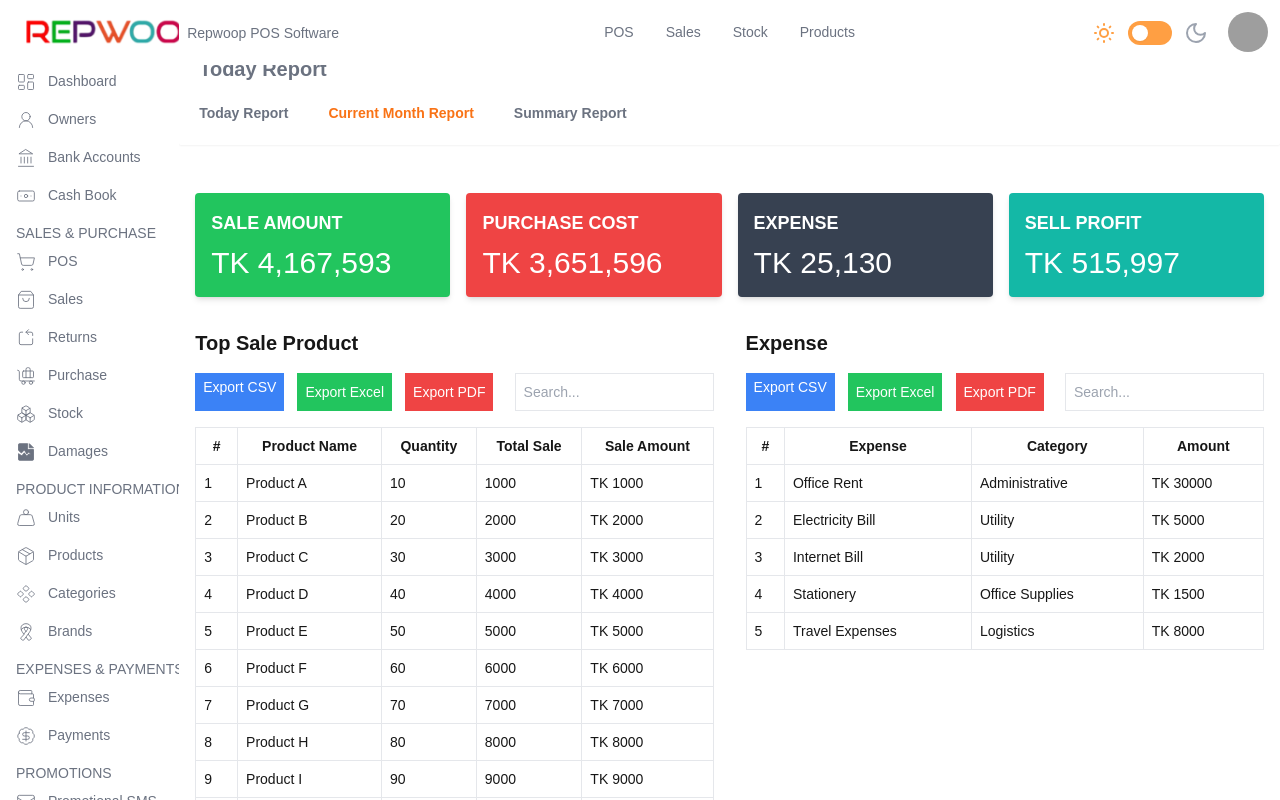
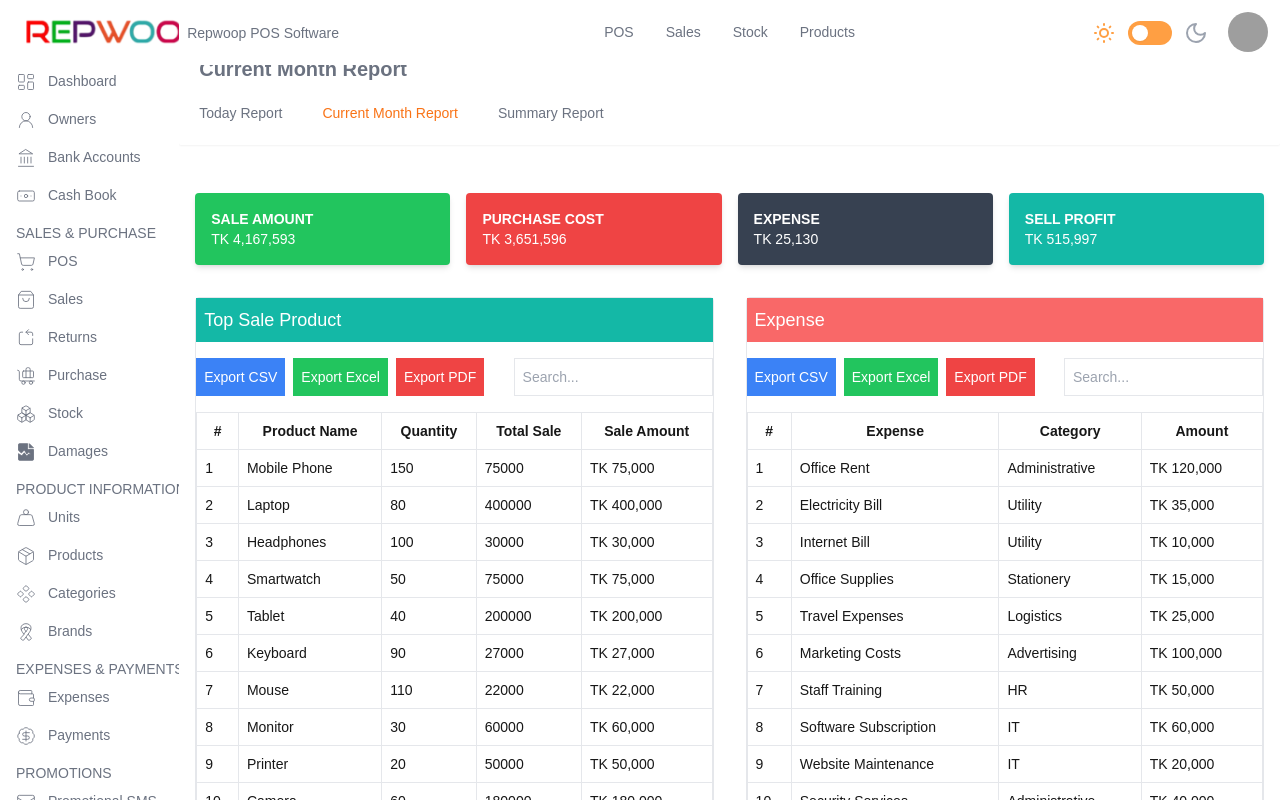
Before and after one commit to md-asif-iqbal/RepWoop-POS-system, a Next.js app: page /Current-Month-Report in a window 1280 px wide. Built offline with nearby package versions, Linux system fonts and the light colour scheme; grey boxes are pictures that could not be loaded.

Commit message:
Current Month Report  all functionality done pdf,csv,excel,pagination,filtering

```diff
--- a/app/Current-Month-Report/page.jsx
+++ b/app/Current-Month-Report/page.jsx
@@ -13,43 +13,57 @@ export default function CurrentMonthReport() {
     const spanClass = " block h-0.5 bg-gradient-to-r from-pink-500 to-orange-500 scale-x-0 group-hover:scale-x-100 transition-transform origin-left duration-700"
     const entriesPerPage = 10;
 
-    // Sample data for each table
+    // Sample data for each table with 10 entries
   const topSaleProducts = [
-      { id: 1, productName: 'Product A', quantity: 10, totalSale: 1000, saleAmount: 'TK 1000' },
-      { id: 2, productName: 'Product B', quantity: 20, totalSale: 2000, saleAmount: 'TK 2000' },
-      { id: 3, productName: 'Product C', quantity: 30, totalSale: 3000, saleAmount: 'TK 3000' },
-      { id: 4, productName: 'Product D', quantity: 40, totalSale: 4000, saleAmount: 'TK 4000' },
-      { id: 5, productName: 'Product E', quantity: 50, totalSale: 5000, saleAmount: 'TK 5000' },
-      { id: 6, productName: 'Product F', quantity: 60, totalSale: 6000, saleAmount: 'TK 6000' },
-      { id: 7, productName: 'Product G', quantity: 70, totalSale: 7000, saleAmount: 'TK 7000' },
-      { id: 8, productName: 'Product H', quantity: 80, totalSale: 8000, saleAmount: 'TK 8000' },
-      { id: 9, productName: 'Product I', quantity: 90, totalSale: 9000, saleAmount: 'TK 9000' },
-      { id: 10, productName: 'Product J', quantity: 100, totalSale: 10000, saleAmount: 'TK 10000' },
-      { id: 11, productName: 'Product K', quantity: 110, totalSale: 11000, saleAmount: 'TK 11000' },
+    { id: 1, productName: 'Mobile Phone', quantity: 150, totalSale: 75000, saleAmount: 'TK 75,000' },
+    { id: 2, productName: 'Laptop', quantity: 80, totalSale: 400000, saleAmount: 'TK 400,000' },
+    { id: 3, productName: 'Headphones', quantity: 100, totalSale: 30000, saleAmount: 'TK 30,000' },
+    { id: 4, productName: 'Smartwatch', quantity: 50, totalSale: 75000, saleAmount: 'TK 75,000' },
+    { id: 5, productName: 'Tablet', quantity: 40, totalSale: 200000, saleAmount: 'TK 200,000' },
+    { id: 6, productName: 'Keyboard', quantity: 90, totalSale: 27000, saleAmount: 'TK 27,000' },
+    { id: 7, productName: 'Mouse', quantity: 110, totalSale: 22000, saleAmount: 'TK 22,000' },
+    { id: 8, productName: 'Monitor', quantity: 30, totalSale: 60000, saleAmount: 'TK 60,000' },
+    { id: 9, productName: 'Printer', quantity: 20, totalSale: 50000, saleAmount: 'TK 50,000' },
+    { id: 10, productName: 'Camera', quantity: 60, totalSale: 180000, saleAmount: 'TK 180,000' },
   ];
 
   const expenses = [
-      { id: 1, expense: 'Office Rent', category: 'Administrative', amount: 'TK 30000' },
-      { id: 2, expense: 'Electricity Bill', category: 'Utility', amount: 'TK 5000' },
-      { id: 3, expense: 'Internet Bill', category: 'Utility', amount: 'TK 2000' },
-      { id: 4, expense: 'Stationery', category: 'Office Supplies', amount: 'TK 1500' },
-      { id: 5, expense: 'Travel Expenses', category: 'Logistics', amount: 'TK 8000' },
+    { id: 1, expense: 'Office Rent', category: 'Administrative', amount: 'TK 120,000' },
+    { id: 2, expense: 'Electricity Bill', category: 'Utility', amount: 'TK 35,000' },
+    { id: 3, expense: 'Internet Bill', category: 'Utility', amount: 'TK 10,000' },
+    { id: 4, expense: 'Office Supplies', category: 'Stationery', amount: 'TK 15,000' },
+    { id: 5, expense: 'Travel Expenses', category: 'Logistics', amount: 'TK 25,000' },
+    { id: 6, expense: 'Marketing Costs', category: 'Advertising', amount: 'TK 100,000' },
+    { id: 7, expense: 'Staff Training', category: 'HR', amount: 'TK 50,000' },
+    { id: 8, expense: 'Software Subscription', category: 'IT', amount: 'TK 60,000' },
+    { id: 9, expense: 'Website Maintenance', category: 'IT', amount: 'TK 20,000' },
+    { id: 10, expense: 'Security Services', category: 'Administrative', amount: 'TK 40,000' },
   ];
 
   const paymentsToSuppliers = [
-      { id: 1, supplier: 'Supplier A', paymentDate: '2024-10-01', amount: 'TK 50000' },
-      { id: 2, supplier: 'Supplier B', paymentDate: '2024-10-02', amount: 'TK 60000' },
-      { id: 3, supplier: 'Supplier C', paymentDate: '2024-10-03', amount: 'TK 30000' },
-      { id: 4, supplier: 'Supplier D', paymentDate: '2024-10-04', amount: 'TK 40000' },
-      { id: 5, supplier: 'Supplier E', paymentDate: '2024-10-05', amount: 'TK 70000' },
+    { id: 1, supplier: 'TechMart Ltd.', paymentDate: '2024-10-01', amount: 'TK 500,000' },
+    { id: 2, supplier: 'Office World Supplies', paymentDate: '2024-10-05', amount: 'TK 150,000' },
+    { id: 3, supplier: 'City Electric Co.', paymentDate: '2024-10-10', amount: 'TK 80,000' },
+    { id: 4, supplier: 'NetCom Solutions', paymentDate: '2024-10-12', amount: 'TK 120,000' },
+    { id: 5, supplier: 'WorkTech Office Furniture', paymentDate: '2024-10-15', amount: 'TK 200,000' },
+    { id: 6, supplier: 'CleanWorld Services', paymentDate: '2024-10-18', amount: 'TK 50,000' },
+    { id: 7, supplier: 'OfficeEquip Ltd.', paymentDate: '2024-10-20', amount: 'TK 100,000' },
+    { id: 8, supplier: 'Global IT Supplies', paymentDate: '2024-10-22', amount: 'TK 250,000' },
+    { id: 9, supplier: 'Marketing Pro', paymentDate: '2024-10-25', amount: 'TK 180,000' },
+    { id: 10, supplier: 'Security Guard Services', paymentDate: '2024-10-28', amount: 'TK 70,000' },
   ];
 
   const paymentsFromCustomers = [
-      { id: 1, customer: 'Customer A', paymentDate: '2024-10-01', amount: 'TK 50000' },
-      { id: 2, customer: 'Customer B', paymentDate: '2024-10-02', amount: 'TK 30000' },
-      { id: 3, customer: 'Customer C', paymentDate: '2024-10-03', amount: 'TK 20000' },
-      { id: 4, customer: 'Customer D', paymentDate: '2024-10-04', amount: 'TK 40000' },
-      { id: 5, customer: 'Customer E', paymentDate: '2024-10-05', amount: 'TK 35000' },
+    { id: 1, customer: 'John Doe', paymentDate: '2024-10-02', amount: 'TK 125,000' },
+    { id: 2, customer: 'Jane Smith', paymentDate: '2024-10-06', amount: 'TK 75,000' },
+    { id: 3, customer: 'Acme Corporation', paymentDate: '2024-10-08', amount: 'TK 180,000' },
+    { id: 4, customer: 'Global Industries', paymentDate: '2024-10-11', amount: 'TK 250,000' },
+    { id: 5, customer: 'Tech Innovators', paymentDate: '2024-10-13', amount: 'TK 320,000' },
+    { id: 6, customer: 'Future Tech Solutions', paymentDate: '2024-10-15', amount: 'TK 210,000' },
+    { id: 7, customer: 'Creative Minds Ltd.', paymentDate: '2024-10-18', amount: 'TK 270,000' },
+    { id: 8, customer: 'Digital Ventures', paymentDate: '2024-10-20', amount: 'TK 180,000' },
+    { id: 9, customer: 'NextGen Enterprises', paymentDate: '2024-10-22', amount: 'TK 150,000' },
+    { id: 10, customer: 'GlobalCom LLC', paymentDate: '2024-10-25', amount: 'TK 300,000' },
   ];
 
     // State for pagination and search
@@ -89,13 +103,13 @@ export default function CurrentMonthReport() {
       doc.save(`${title}.pdf`);
     };
   return (
-    <div className='bg-white dark:bg-[#141432] font-nunito text-sm'>
+    <div className='bg-white dark:bg-[#141432] font-nunito text-sm dark:text-white'>
 
     <div className="p-0  mt-[25%] sm:mt-[5%]  w-full">
               {/* Title Section */}
 
-  <div className=" mb-4  shadow-sm rounded-sm font-bold">
-  <h1 className="text-xl text-gray-500 dark:text-white mx-5 ">Today Report </h1>
+  <div className=" mb-4  shadow-sm rounded-sm ">
+  <h1 className="text-xl text-gray-500 dark:text-white mx-5 font-bold">Current Month Report </h1>
     <div className=' sm:md:flex items-start justify-start mx-5 py-5 gap-10 '>
         <Link href="/Today-Report" className= {`${
                           pathname === '/Today-Report'
@@ -127,38 +141,42 @@ export default function CurrentMonthReport() {
       {/* Top Summary Boxes */}
       <div className="grid grid-cols-1 md:grid-cols-4 gap-4">
         <div className="bg-green-500 text-white p-4 rounded shadow-md">
-          <h3 className="text-lg font-bold">SALE AMOUNT</h3>
-          <p className="text-3xl mt-2">TK 4,167,593</p>
+          <h3 className="text-sm font-bold">SALE AMOUNT</h3>
+          <p className="text-md ">TK 4,167,593</p>
         </div>
         <div className="bg-red-500 text-white p-4 rounded shadow-md">
-          <h3 className="text-lg font-bold">PURCHASE COST</h3>
-          <p className="text-3xl mt-2">TK 3,651,596</p>
+          <h3 className="text-sm font-bold">PURCHASE COST</h3>
+          <p className="text-md ">TK 3,651,596</p>
         </div>
         <div className="bg-gray-700 text-white p-4 rounded shadow-md">
-          <h3 className="text-lg font-bold">EXPENSE</h3>
-          <p className="text-3xl mt-2">TK 25,130</p>
+          <h3 className="text-sm font-bold">EXPENSE</h3>
+          <p className="text-md ">TK 25,130</p>
         </div>
         <div className="bg-teal-500 text-white p-4 rounded shadow-md">
-          <h3 className="text-lg font-bold">SELL PROFIT</h3>
-          <p className="text-3xl mt-2">TK 515,997</p>
+          <h3 className="text-sm font-bold">SELL PROFIT</h3>
+          <p className="text-md ">TK 515,997</p>
         </div>
       </div>
 
       {/* Tables */}
-      <div className="grid grid-cols-1 md:grid-cols-2 gap-8 mt-8">
+      <div className="grid grid-cols-1 md:grid-cols-2 gap-8 mt-8 ">
         {/* Top Sale Product Table */}
-        <div>
-          <h2 className="text-xl font-bold">Top Sale Product</h2>
-          <div className="flex justify-between mt-4">
-            <CSVLink data={topSaleProducts} filename="top-sale-products.csv" className="bg-blue-500 text-white px-2 py-1">
+        <div className='border rounded'>
+          <h2 className="text-lg  bg-teal-500 p-2 text-white">Top Sale Product</h2>
+          <div className="md:flex justify-between mt-4 ">
+            <div className="md:flex gap-2 mb-2 md:mb-0">
+            <button className="bg-blue-500 text-white px-2 py-1">
+            <CSVLink data={topSaleProducts} filename="top-sale-products.csv" >
               Export CSV
             </CSVLink>
+            </button>
             <button className="bg-green-500 text-white px-2 py-1" onClick={() => exportToExcel(topSaleProducts, 'Top Sale Product')}>
               Export Excel
             </button>
             <button className="bg-red-500 text-white px-2 py-1" onClick={() => exportPDF(topSaleProducts, 'Top Sale Product')}>
               Export PDF
             </button>
+            </div>
             <input
               type="text"
               placeholder="Search..."
@@ -189,21 +207,41 @@ export default function CurrentMonthReport() {
               ))}
             </tbody>
           </table>
+          {/* Pagination */}
+          <div className="mt-4 flex justify-center">
+            <button
+              onClick={() => setCurrentPage1(Math.max(0, currentPage1 - 1))}
+              className="bg-gray-300 p-2"
+            >
+              Previous
+            </button>
+            <span className="p-2">Page {currentPage1 + 1}</span>
+            <button
+              onClick={() => setCurrentPage1(currentPage1 + 1)}
+              className="bg-gray-300 p-2"
+            >
+              Next
+            </button>
+          </div>
         </div>
 
         {/* Expense Table */}
-        <div>
-          <h2 className="text-xl font-bold">Expense</h2>
-          <div className="flex justify-between mt-4">
-            <CSVLink data={expenses} filename="expenses.csv" className="bg-blue-500 text-white px-2 py-1">
+        <div className='border rounded '>
+          <h2 className="text-lg bg-[#F96868] p-2 text-white ">Expense</h2>
+          <div className="md:flex justify-between mt-4 ">
+            <div className="md:flex gap-2 mb-2 md:mb-0">
+            <button className="bg-blue-500 text-white px-2 py-1">
+            <CSVLink data={expenses} filename="expenses.csv" >
               Export CSV
             </CSVLink>
+            </button>
             <button className="bg-green-500 text-white px-2 py-1" onClick={() => exportToExcel(expenses, 'Expenses')}>
               Export Excel
             </button>
             <button className="bg-red-500 text-white px-2 py-1" onClick={() => exportPDF(expenses, 'Expenses')}>
               Export PDF
             </button>
+            </div>
             <input
               type="text"
               placeholder="Search..."
@@ -232,21 +270,41 @@ export default function CurrentMonthReport() {
               ))}
             </tbody>
           </table>
+          {/* Pagination */}
+          <div className="mt-4 flex justify-center">
+            <button
+              onClick={() => setCurrentPage2(Math.max(0, currentPage2 - 1))}
+              className="bg-gray-300 p-2"
+            >
+              Previous
+            </button>
+            <span className="p-2">Page {currentPage2 + 1}</span>
+            <button
+              onClick={() => setCurrentPage2(currentPage2 + 1)}
+              className="bg-gray-300 p-2"
+            >
+              Next
+            </button>
+          </div>
         </div>
 
         {/* Pay to Supplier Table */}
-        <div>
-          <h2 className="text-xl font-bold">Pay to Supplier</h2>
-          <div className="flex justify-between mt-4">
-            <CSVLink data={paymentsToSuppliers} filename="payments-to-suppliers.csv" className="bg-blue-500 text-white px-2 py-1">
+        <div className='border rounded '>
+          <h2 className="text-lg p-2 bg-gray-200">Pay to Supplier</h2>
+          <div className="md:flex justify-between mt-4 ">
+            <div className="md:flex gap-2 mb-2 md:mb-0">
+           <button className="bg-blue-500 text-white px-2 py-1">
+           <CSVLink data={paymentsToSuppliers} filename="payments-to-suppliers.csv" >
               Export CSV
             </CSVLink>
+           </button>
             <button className="bg-green-500 text-white px-2 py-1" onClick={() => exportToExcel(paymentsToSuppliers, 'Payments to Suppliers')}>
               Export Excel
             </button>
             <button className="bg-red-500 text-white px-2 py-1" onClick={() => exportPDF(paymentsToSuppliers, 'Payments to Suppliers')}>
               Export PDF
             </button>
+            </div>
             <input
               type="text"
               placeholder="Search..."
@@ -275,21 +333,41 @@ export default function CurrentMonthReport() {
               ))}
             </tbody>
           </table>
+          {/* Pagination */}
+          <div className="mt-4 flex justify-center">
+            <button
+              onClick={() => setCurrentPage3(Math.max(0, currentPage3 - 1))}
+              className="bg-gray-300 p-2"
+            >
+              Previous
+            </button>
+            <span className="p-2">Page {currentPage3 + 1}</span>
+            <button
+              onClick={() => setCurrentPage3(currentPage3 + 1)}
+              className="bg-gray-300 p-2"
+            >
+              Next
+            </button>
+          </div>
         </div>
 
         {/* Receive from Customer Table */}
-        <div>
-          <h2 className="text-xl font-bold">Receive from Customer</h2>
-          <div className="flex justify-between mt-4">
-            <CSVLink data={paymentsFromCustomers} filename="payments-from-customers.csv" className="bg-blue-500 text-white px-2 py-1">
+        <div className='border rounded '>
+          <h2 className="text-lg p-2 bg-gray-200">Receive from Customer</h2>
+          <div className="md:flex justify-between mt-4 ">
+            <div className="md:flex gap-2 mb-2 md:mb-0">
+           <button className="bg-blue-500 text-white px-2 py-1">
+           <CSVLink data={paymentsFromCustomers} filename="payments-from-customers.csv" >
               Export CSV
             </CSVLink>
+           </button>
             <button className="bg-green-500 text-white px-2 py-1" onClick={() => exportToExcel(paymentsFromCustomers, 'Payments from Customers')}>
               Export Excel
             </button>
             <button className="bg-red-500 text-white px-2 py-1" onClick={() => exportPDF(paymentsFromCustomers, 'Payments from Customers')}>
               Export PDF
             </button>
+            </div>
             <input
               type="text"
               placeholder="Search..."
@@ -318,6 +396,22 @@ export default function CurrentMonthReport() {
               ))}
             </tbody>
           </table>
+          {/* Pagination */}
+          <div className="mt-4 flex justify-center">
+            <button
+              onClick={() => setCurrentPage4(Math.max(0, currentPage4 - 1))}
+              className="bg-gray-300 p-2"
+            >
+              Previous
+            </button>
+            <span className="p-2">Page {currentPage4 + 1}</span>
+            <button
+              onClick={() => setCurrentPage4(currentPage4 + 1)}
+              className="bg-gray-300 p-2"
+            >
+              Next
+            </button>
+          </div>
         </div>
       </div>
     </div>
--- a/app/Today-Report/page.jsx
+++ b/app/Today-Report/page.jsx
@@ -97,12 +97,12 @@ export default function TodayReport() {
     };
 
   return (
-    <div className='bg-white dark:bg-[#141432] font-nunito text-sm'>
+    <div className='bg-white dark:bg-[#141432] font-nunito text-sm dark:text-white'>
 
     <div className="p-0  mt-[25%] sm:mt-[5%]  w-full">
               {/* Title Section */}
 
-  <div className=" mb-4  shadow-sm rounded-sm font-bold">
+  <div className=" mb-4  shadow-sm rounded-sm ">
   <h1 className="text-xl text-gray-500 dark:text-white mx-5 ">Today Report </h1>
     <div className=' sm:md:flex items-start justify-start mx-5 py-5 gap-10 '>
         <Link href="/Today-Report" className= {`${
```
Lines whose indentation alone changed are shown as unchanged.
